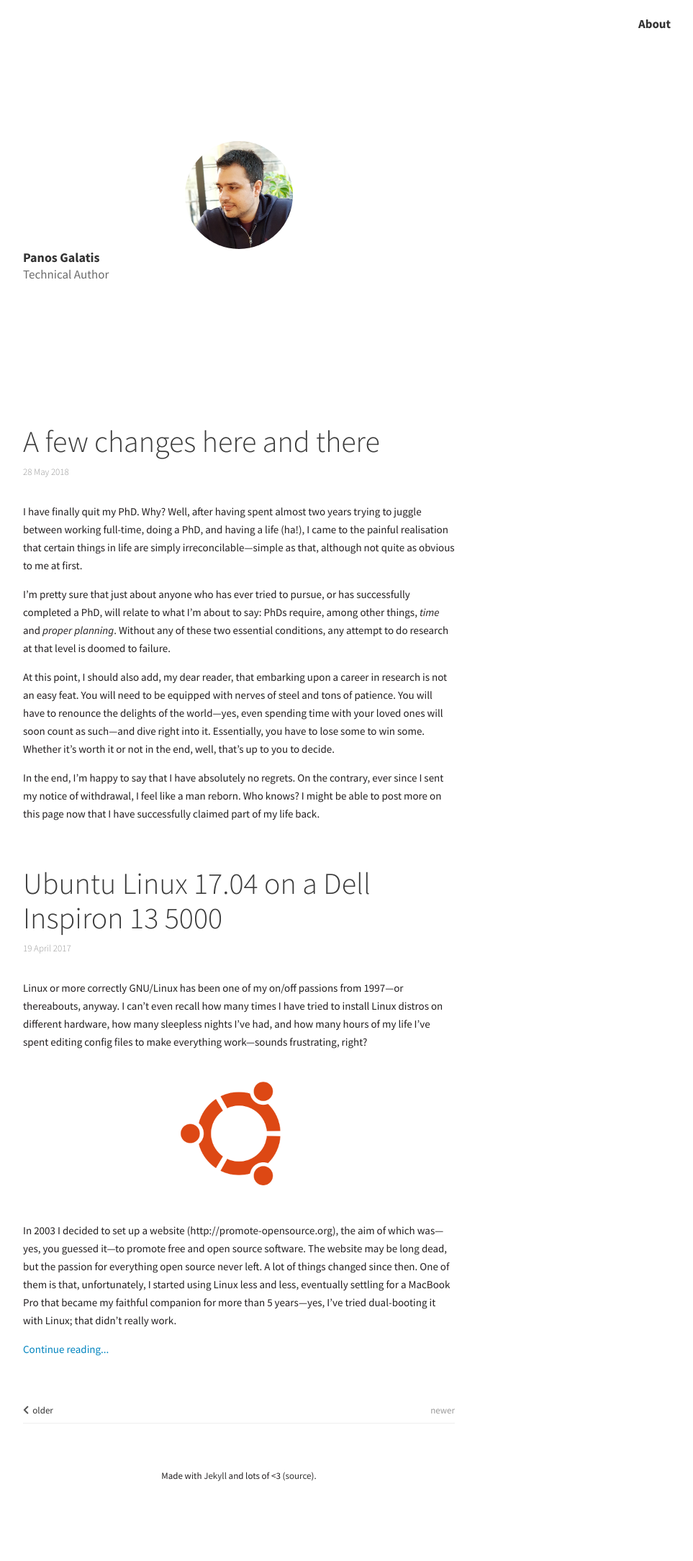
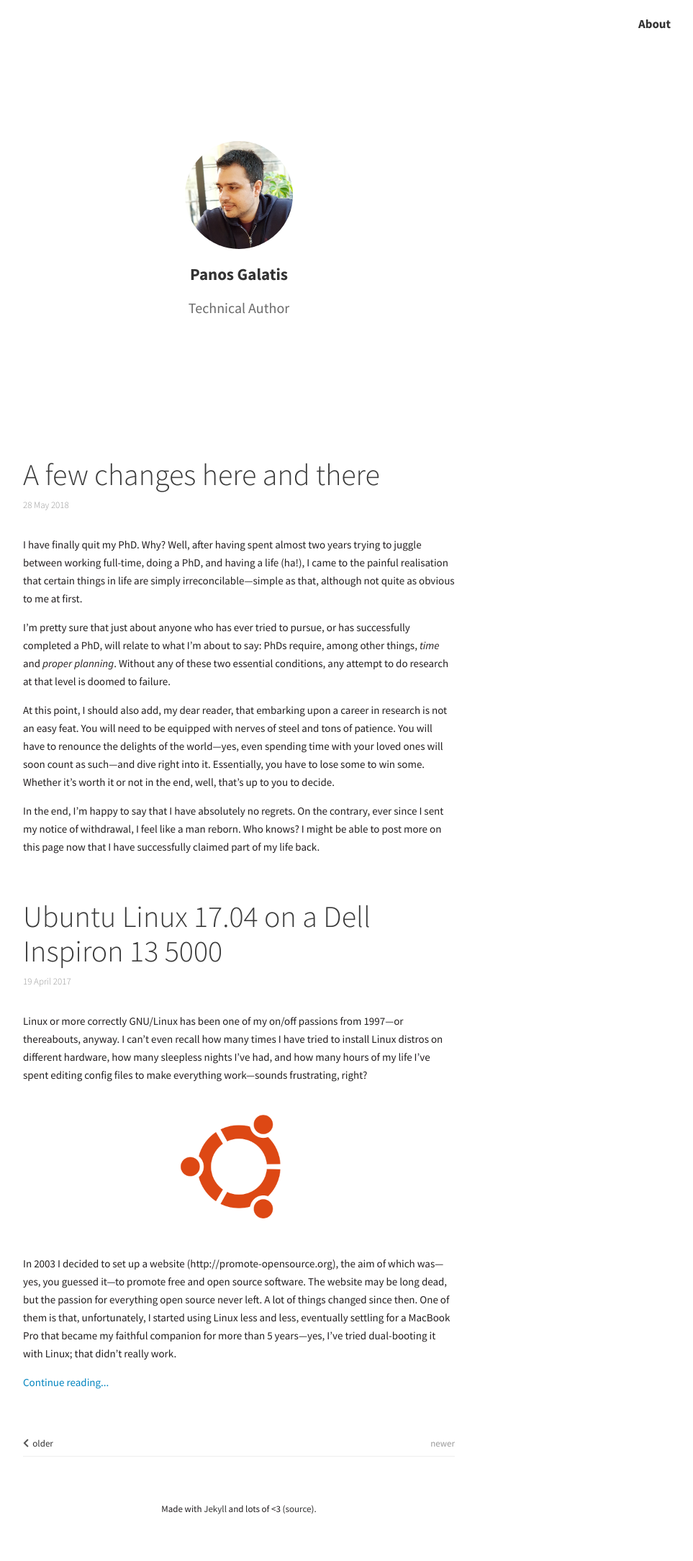
Before and after one commit to pgalatis/pgalatis.github.io, a Jekyll site: the page built from index.html, in a window 1280 px wide. Shown: the whole page at 72% size, without its empty margins (308-1271 px from the left). Built offline with Jekyll 4.4.1, drawn with Linux system fonts in a browser that asks for light colours; nearby versions of some CDN libraries; the list of posts is cut into pages by our own code; before the commit the page ends 2123 px from its top, so only the background shows below that.

Commit message:
Update style.css

```diff
--- a/css/style.css
+++ b/css/style.css
@@ -23,7 +23,7 @@ nav.tmenu a {
 }
 
 .hero > p {
-	margin: 0 auto;
+	text-align: center;
 }
 
 img.profile {
@@ -35,13 +35,13 @@ img.profile {
 }
 
 p.desc {
-	font-size: 17px;
+	font-size: 20px;
 	font-weight: 400;
 	color: #6b6b6b;
 }
 
 p.lead {
-	font-size: 18px;
+	font-size: 23px;
 	font-weight: 700;
 	color: #333;
 	line-height: 23px;
```
